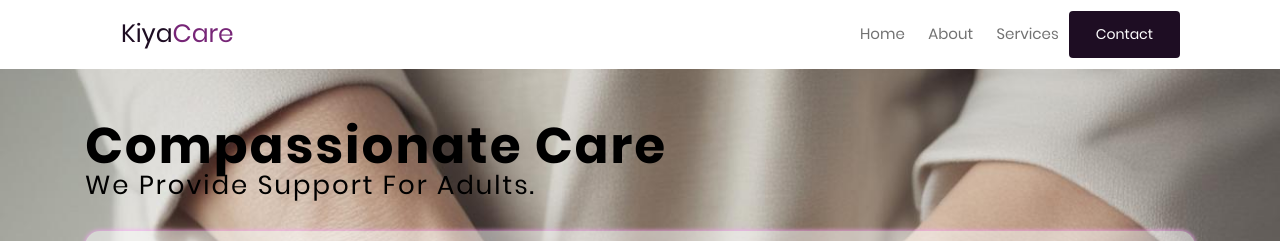
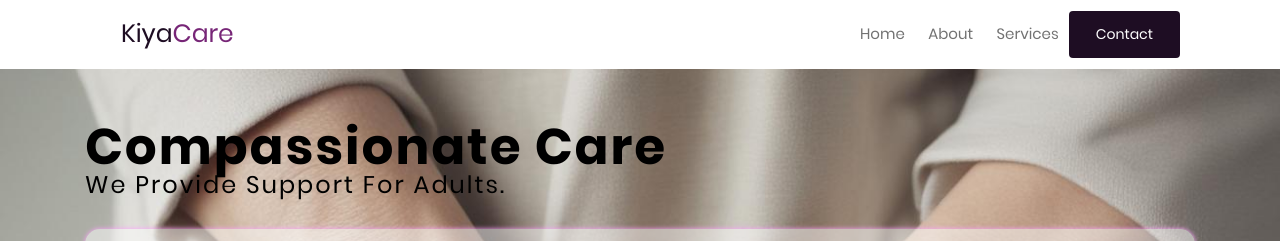
Before and after one commit to jafe1/boiler2, a plain HTML site: page index.html in a window 1280 px wide. Shown: the top 241 px of the page. Drawn offline with Linux system fonts and the light colour scheme; files whose address does not match are found by name.

Commit message:
Update index.html

```diff
--- a/index.html
+++ b/index.html
@@ -183,7 +183,7 @@ padding-bottom: 5px;
 <div class="row">
 <div class="col-xl-12">
 <div class="slider_text ">
-<h3><span>Compassionate Care </span> <br> we provide support for adults.</h3>
+<h3 style="font-size: 24px!important"><span>Compassionate Care </span> <br> we provide support for adults.</h3>
 <div class="row margin-tb-60px">
 <div class="col-lg-12">
 <div class="listing-search">
```
